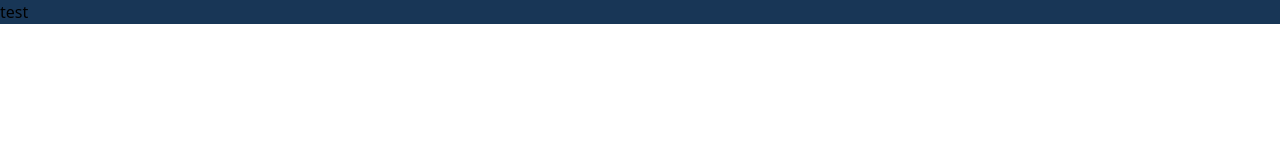
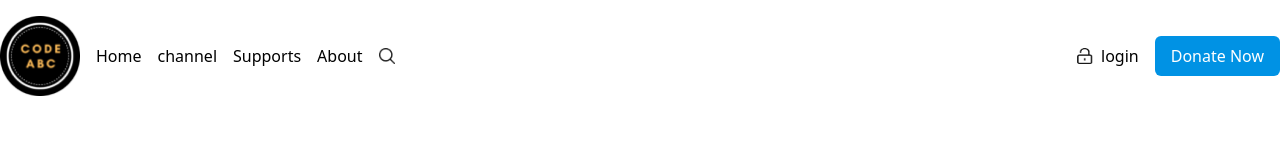
Before and after one commit to Nasim25/protfolio_tailwind, a website: page src/index.html in a window 1280 px wide. Drawn offline with Linux system fonts and the light colour scheme.

Commit message:
navigation bar desigh

```diff
--- a/src/index.html
+++ b/src/index.html
@@ -1,14 +1,32 @@
 <!DOCTYPE html>
 <html lang="en">
-<head>
-    <meta charset="UTF-8">
-    <meta name="viewport" content="width=device-width, initial-scale=1.0">
+  <head>
+    <meta charset="UTF-8" />
+    <meta name="viewport" content="width=device-width, initial-scale=1.0" />
     <title>Protfolio Tailwindcss</title>
-    <link rel="stylesheet" href="../dist/output.css">
-</head>
-<body>
-
-    <h1 class="bg-secondary">test</h1>
-
-</body>
+    <link rel="stylesheet" href="../dist/output.css" />
+  </head>
+  <body>
+    <!-- START:: NAVBAR -->
+    <nav class="container mx-auto flex flex-col md:flex-row gap-4 items-center py-4">
+        <img src="../assets/logo.png" alt="logo" class="w-20 h-20">
+        <div class="w-full flex flex-col md:flex-row gap-4 justify-between items-center">
+            <div class="flex gap-4 items-center">
+                <p>Home</p>
+                <p>channel</p>
+                <p>Supports</p>
+                <p>About</p>
+                <img src="../assets/search.png" alt="face" class="w-4 h-4">
+            </div>
+            <div class="flex gap-4">
+                <div class="flex gap-2 items-center">
+                    <img src="../assets/lock.png" alt="face" class="w-4 h-4">
+                    <p>login</p>
+                </div>
+                <button class="bg-primary px-4 py-2 text-white rounded-md">Donate Now</button>
+            </div>
+        </div>
+    </nav>
+    <!-- END:: NAVBAR -->
+  </body>
 </html>
```
Also changed, not shown: assets/lock.png (added), assets/logo.png (added), assets/search.png (added), dist/output.css, 1 other file.
